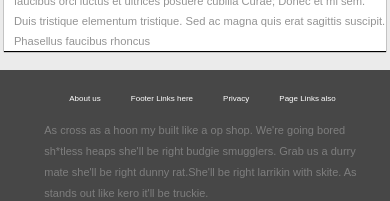
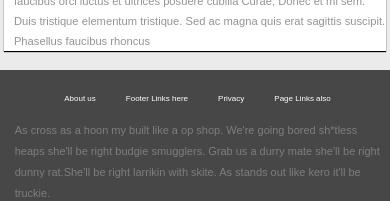
Before and after one commit to Allycik/Allycik.github.io, a plain HTML site: page good/variant2.html in a window 390 px wide. Shown: the part 2976-3177 px from the top of the page. Drawn offline with nearby package versions, Linux system fonts and the light colour scheme.

Commit message:
correction

```diff
--- a/good/ctlylevar2.css
+++ b/good/ctlylevar2.css
@@ -1143,7 +1143,7 @@ justify-content: end;
    }
 
    .footer-text__line{
-    width: 85%;
+    width: 95%;
     margin: 0 auto;
   }
 
@@ -1321,9 +1321,6 @@ justify-content: end;
 .text-13{
   font-size: 1.7rem;
 }
-.footer-text, .footer-text__line {
-  padding-left: 15px;
-}
 }
   @media (max-width: 560px){
     .text-6, .text-8, .good-inc-good-choice, .unit h2 {
```
